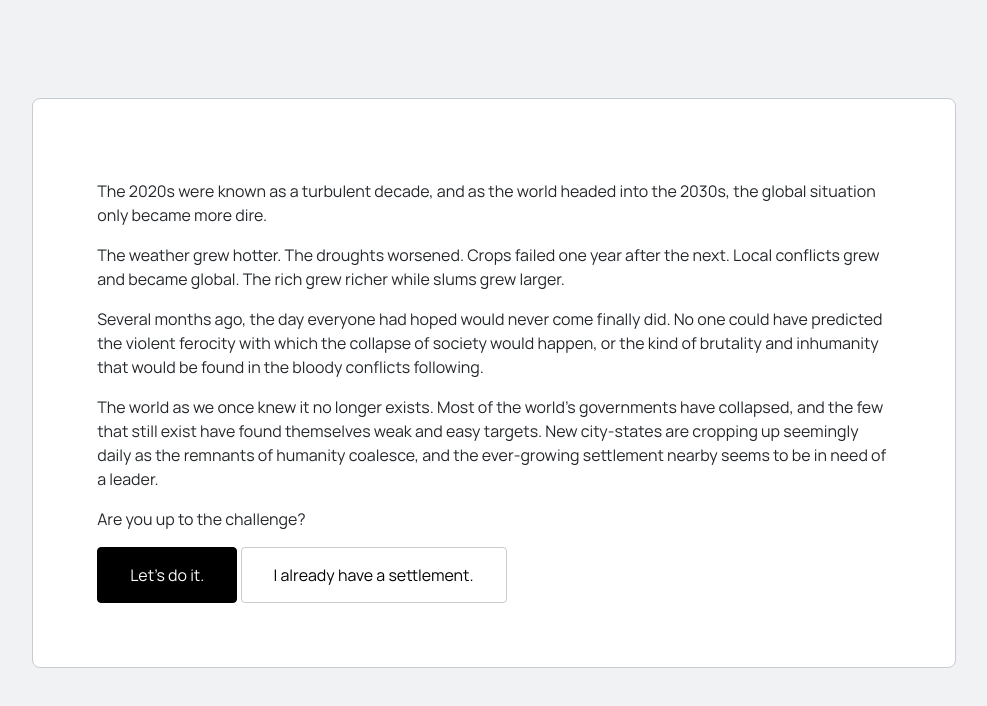
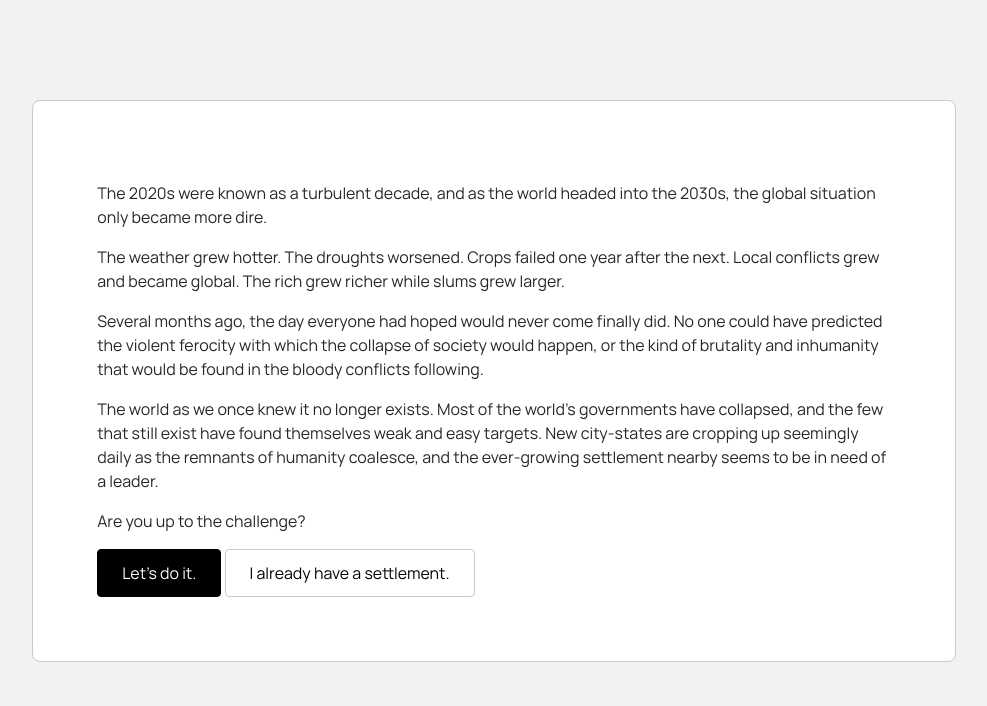
Before and after one commit to dsoloha/cityworld, a SvelteKit app: page / in a window 1280 px wide. Shown: the top 706 px of the page, without its empty margins (146-1133 px from the left). Built offline with nearby package versions, Linux system fonts and the light colour scheme; a web font is replaced by a local one.

Commit message:
Minor styling tweaks

```diff
--- a/src/components/Button.svelte
+++ b/src/components/Button.svelte
@@ -20,7 +20,7 @@
     border-radius: var(--border-radius-small);
     border: 1px solid var(--light-border);
     color: black;
-    padding: 1em 2em;
+    padding: 0.75em 1.5em;
   }
 
   button:hover {
@@ -56,7 +56,7 @@
     margin-left: -4em;
     margin-top: -3em;
     opacity: 0;
-    padding: 1em 2em;
+    padding: 0.5em 1em;
     position: absolute;
     transition: opacity 0.3s;
     visibility: hidden;
```
